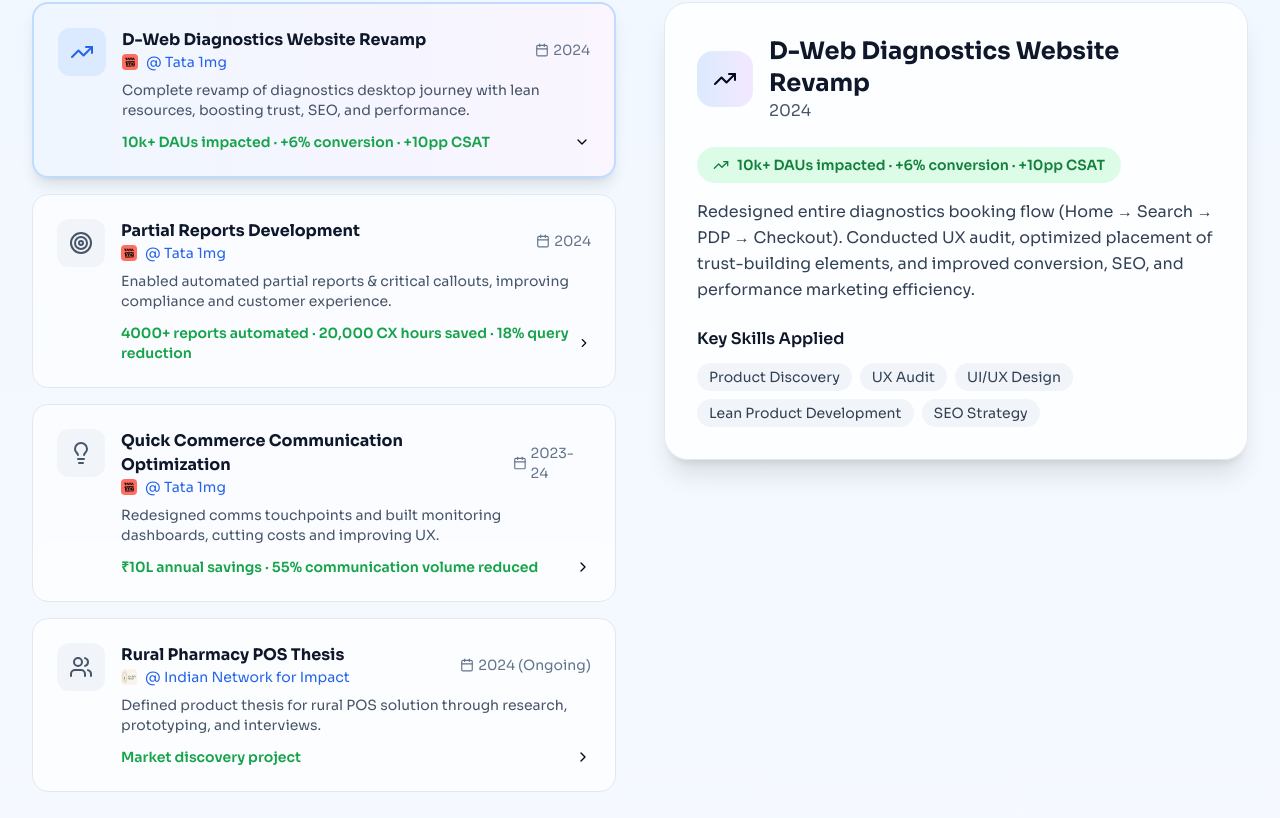
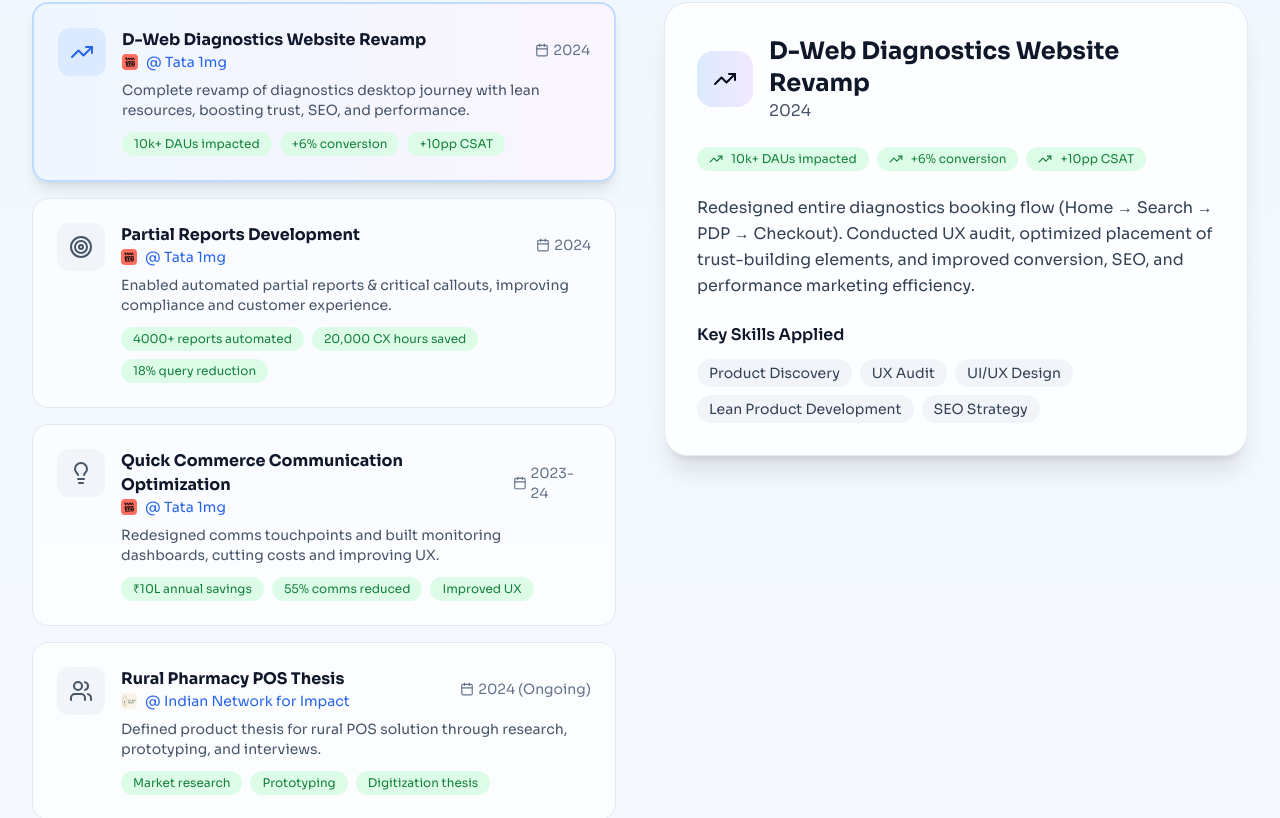
Before and after one commit to AnimeshJhawar/product-playground-stories, a React (Vite) app: page / in a window 1280 px wide. Shown: the part 830-1648 px from the top of the page. Built offline with nearby package versions, Linux system fonts and the light colour scheme.

Commit message:
Update PMPlayground.tsx

```diff
--- a/src/components/PMPlayground.tsx
+++ b/src/components/PMPlayground.tsx
@@ -13,7 +13,7 @@ const PMPlayground = () => {
       companyLink: "https://1mg.com",
       companyLogo: "/lovable-uploads/45b571f1-3160-4a68-b4e0-25bd8d7fcb56.png",
       period: "2024",
-      impact: "10k+ DAUs impacted · +6% conversion · +10pp CSAT",
+      impact: ["10k+ DAUs impacted", "+6% conversion", "+10pp CSAT"],
       description: "Complete revamp of diagnostics desktop journey with lean resources, boosting trust, SEO, and performance.",
       tags: ["Product Discovery", "UX Audit", "UI/UX Design", "Lean Product Development", "SEO Strategy"],
       icon: <TrendingUp className="w-6 h-6" />,
@@ -26,7 +26,7 @@ const PMPlayground = () => {
       companyLink: "https://1mg.com",
       companyLogo: "/lovable-uploads/45b571f1-3160-4a68-b4e0-25bd8d7fcb56.png",
       period: "2024",
-      impact: "4000+ reports automated · 20,000 CX hours saved · 18% query reduction",
+      impact: ["4000+ reports automated", "20,000 CX hours saved", "18% query reduction"],
       description: "Enabled automated partial reports & critical callouts, improving compliance and customer experience.",
       tags: ["Product Development", "Automation", "Compliance-Driven Design", "CX Optimization", "Operational Efficiency"],
       icon: <Target className="w-6 h-6" />,
@@ -39,7 +39,7 @@ const PMPlayground = () => {
       companyLink: "https://1mg.com",
       companyLogo: "/lovable-uploads/45b571f1-3160-4a68-b4e0-25bd8d7fcb56.png",
       period: "2023-24",
-      impact: "₹10L annual savings · 55% communication volume reduced",
+      impact: ["₹10L annual savings", "55% comms reduced", "Improved UX"],
       description: "Redesigned comms touchpoints and built monitoring dashboards, cutting costs and improving UX.",
       tags: ["Communication Strategy", "Experimentation", "Analytics", "Cost Optimization"],
       icon: <Lightbulb className="w-6 h-6" />,
@@ -52,7 +52,7 @@ const PMPlayground = () => {
       companyLink: "https://indianetworkforimpact.com/",
       companyLogo: "/lovable-uploads/f464991b-15e7-4982-ac64-a80948474c26.png",
       period: "2024 (Ongoing)",
-      impact: "Market discovery project",
+      impact: ["Market research", "Prototyping", "Digitization thesis"],
       description: "Defined product thesis for rural POS solution through research, prototyping, and interviews.",
       tags: ["User Research", "Market Discovery", "Product Prototyping", "Design Thinking"],
       icon: <Users className="w-6 h-6" />,
@@ -137,13 +137,15 @@ const PMPlayground = () => {
                       {project.description}
                     </p>
 
-                    <div className="flex items-center justify-between">
-                      <span className="text-sm font-semibold text-green-600 dark:text-green-400">
-                        {project.impact}
-                      </span>
-                      <ChevronRight size={16} className={`transition-transform duration-300 ${
-                        selectedProject === index ? 'rotate-90' : ''
-                      }`} />
+                    <div className="flex flex-wrap gap-2">
+                      {project.impact.map((item, i) => (
+                        <span
+                          key={i}
+                          className="px-3 py-1 bg-green-100 dark:bg-green-900/30 text-green-700 dark:text-green-400 rounded-full text-xs font-medium"
+                        >
+                          {item}
+                        </span>
+                      ))}
                     </div>
                   </div>
                 </div>
@@ -174,16 +176,21 @@ const PMPlayground = () => {
                 </div>
               </div>
 
-              <div className="mb-6">
-                <div className="inline-flex items-center gap-2 px-4 py-2 bg-green-100 dark:bg-green-900/30 rounded-full text-green-700 dark:text-green-400 text-sm font-semibold mb-4">
-                  <TrendingUp size={16} />
-                  {projects[selectedProject].impact}
-                </div>
+              <div className="mb-6 flex flex-wrap gap-2">
+                {projects[selectedProject].impact.map((item, i) => (
+                  <div
+                    key={i}
+                    className="inline-flex items-center gap-2 px-3 py-1 bg-green-100 dark:bg-green-900/30 rounded-full text-green-700 dark:text-green-400 text-xs font-medium"
+                  >
+                    <TrendingUp size={14} />
+                    {item}
+                  </div>
+                ))}
+              </div>
 
-                <p className="text-slate-700 dark:text-slate-300 leading-relaxed">
-                  {projects[selectedProject].details}
-                </p>
-              </div>
+              <p className="text-slate-700 dark:text-slate-300 leading-relaxed mb-6">
+                {projects[selectedProject].details}
+              </p>
 
               <div className="space-y-3">
                 <h4 className="font-semibold text-slate-900 dark:text-slate-100">Key Skills Applied</h4>
```
